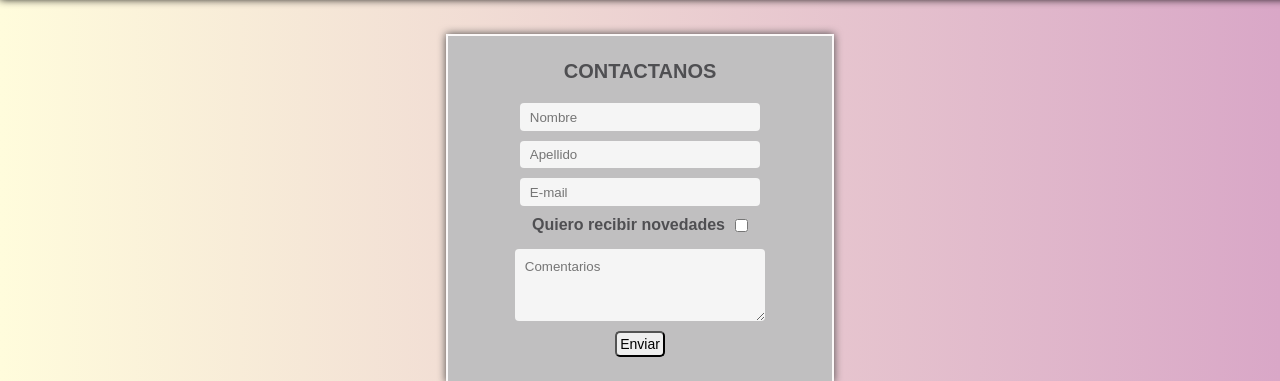
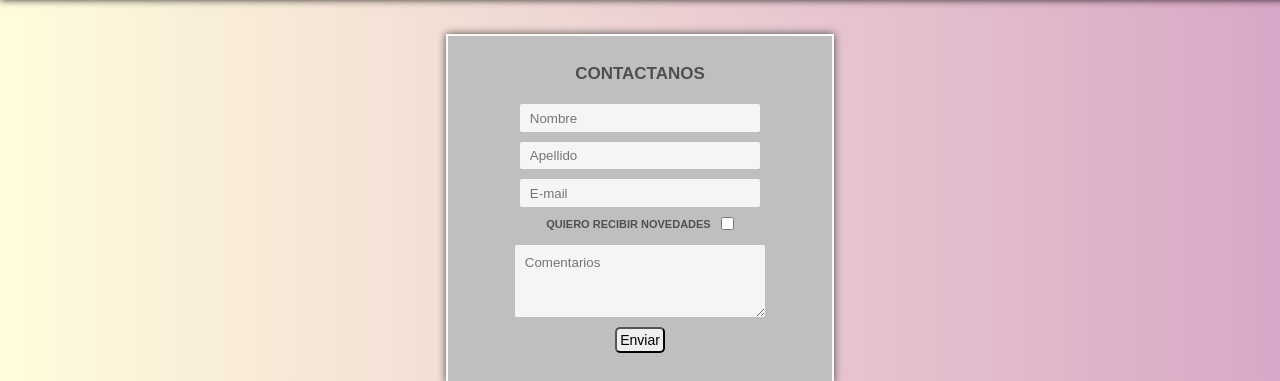
Before and after one commit to holaclaris/michisReact, a React (Create React App) app in the folder michis/: page /Contact in a window 1280 px wide. Shown: the part 146-527 px from the top of the page. Built offline with nearby package versions, Linux system fonts and the light colour scheme.

Commit message:
Cambios esteticos formulario

```diff
--- a/michis/src/components/Contact.css
+++ b/michis/src/components/Contact.css
@@ -31,7 +31,7 @@ nav {
     text-align: center;
     font-family: 'Rethink Sans', sans-serif;
     padding-bottom: 15px;
-    font-size: 20px;
+    font-size: 17px;
     color: #4f4f52;
 }
 
@@ -44,7 +44,7 @@ nav {
 #formulario label {
     font-family: 'Rethink Sans', sans-serif;
     color: #4f4f52;
-    font-size: 16px;
+    font-size: 11px;
     font-weight: 700;
     padding-right: 10px;
 }
@@ -52,7 +52,7 @@ nav {
 .campos {
     margin: 5px 0;
     padding-left: 10px;
-    border-radius: 4px;
+    border-radius: 2px;
     height: 8%;
     width: 60%;
     text-align: start;
@@ -71,7 +71,6 @@ nav {
 
 .contenedorNewsletter label {
     text-align: end;
-    font-size: 12px;
 }
 
 textarea {
@@ -79,7 +78,7 @@ textarea {
     padding: 10px;
     height: 15%;
     width: 60%;
-    border-radius: 4px;
+    border-radius: 2px;
     text-align: start;
     font-family: 'Rethink Sans', sans-serif;
     background-color: whitesmoke;
--- a/michis/src/components/Form.js
+++ b/michis/src/components/Form.js
@@ -11,7 +11,7 @@ function Form(){
         <input className="campos" type="email" name="email" placeholder="E-mail" />
 
         <div className="contenedorNewsletter">
-            <label htmlFor="newsletter">Quiero recibir novedades</label>
+            <label htmlFor="newsletter">QUIERO RECIBIR NOVEDADES</label>
             <input type="checkbox" name="newsletter" value="newsletter" />
         </div>
 
--- a/michis/src/components/Main.js
+++ b/michis/src/components/Main.js
@@ -4,7 +4,9 @@ import { useState, useEffect } from 'react';
 function Main (){
       const[casas, setCasas]= useState([]);
 
-      const onAddProduct=(()=>alert('Producto agregado al carrito de compras'))
+      const onAddProduct=(()=>
+      {alert('Producto agregado al carrito de compras')
+      })
 
       useEffect(()=>{
           fetch('./casas.json')
```
